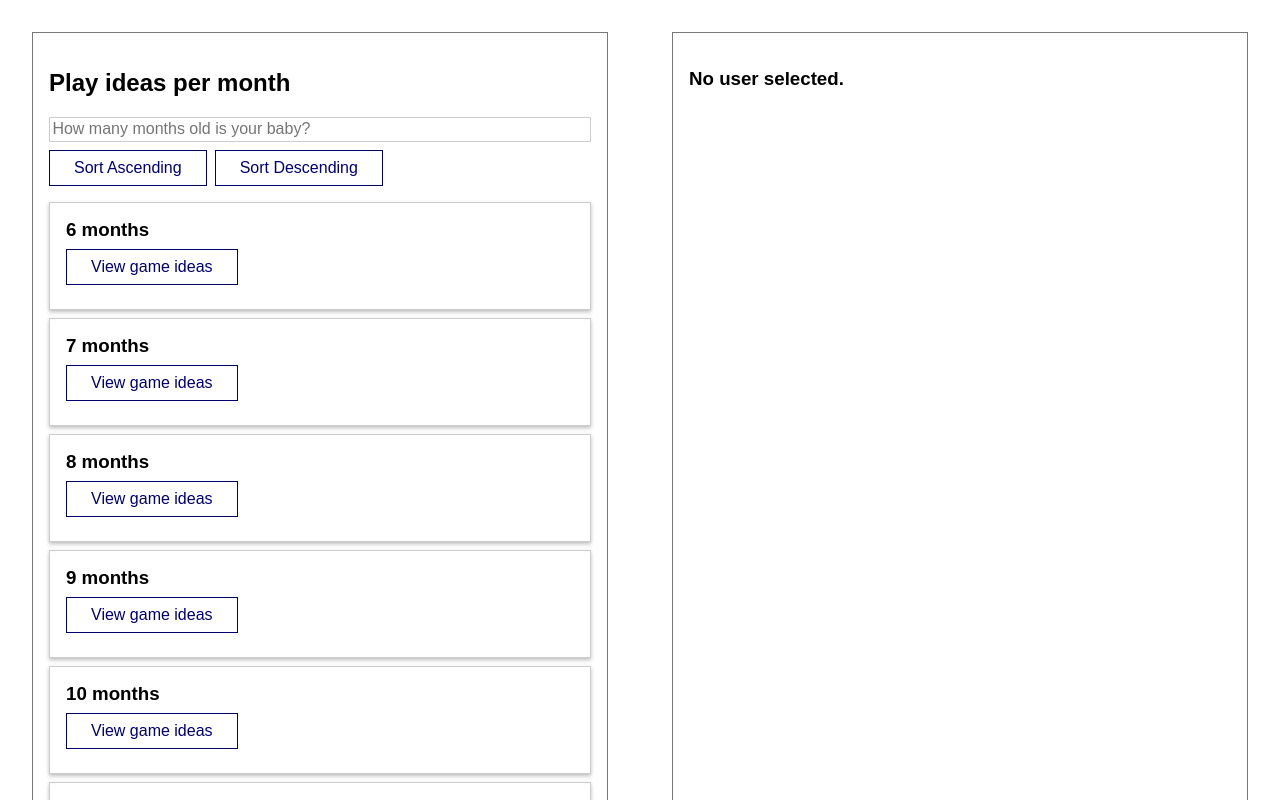
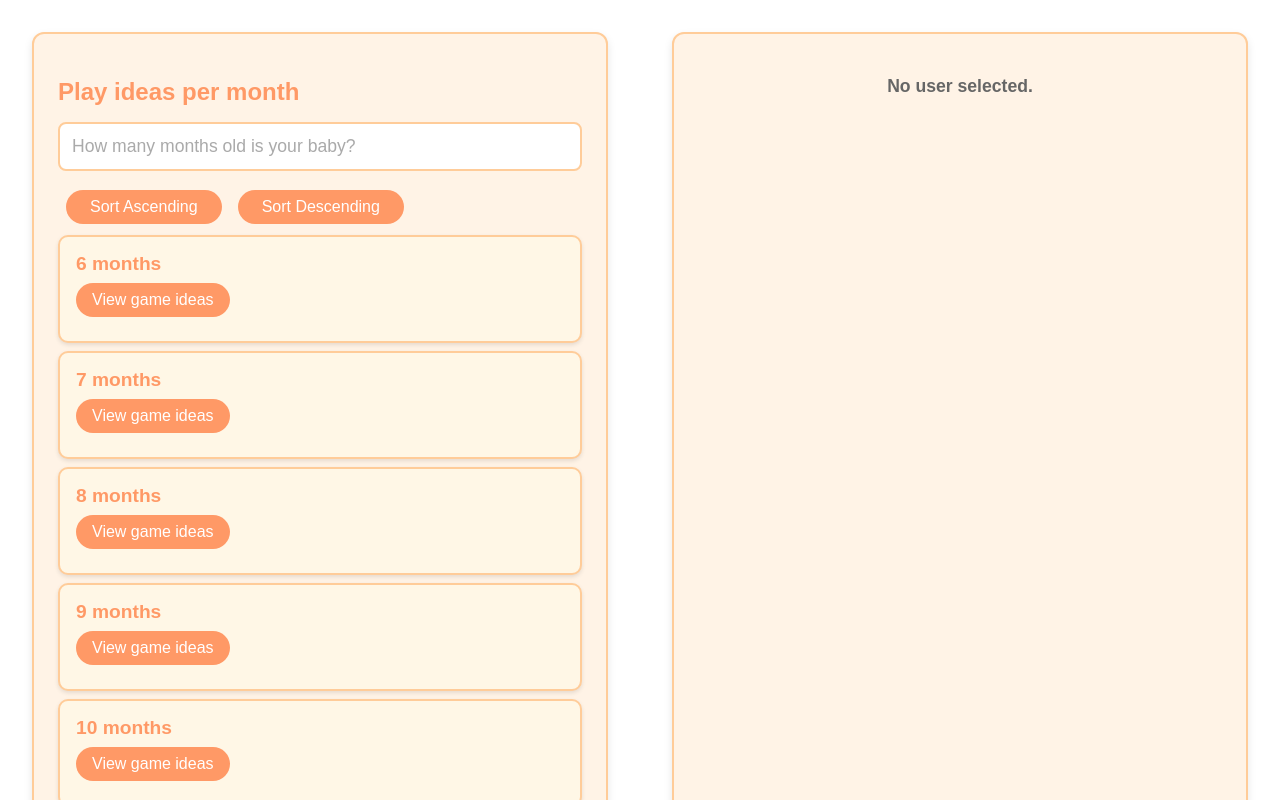
Before and after one commit to Annak506/VueAppLists, a Vue app: page / in a window 1280 px wide. Shown: the top 800 px of the page. Built offline with nearby package versions, Linux system fonts and the light colour scheme.

Commit message:
changed the design entirely

```diff
--- a/src/components/UI/BaseContainer.vue
+++ b/src/components/UI/BaseContainer.vue
@@ -7,8 +7,20 @@
 <style scoped>
 section {
   margin: 2rem;
-  border: 1px solid #797979;
-  padding: 1rem;
+  border: 2px solid #ffcc99; /* Soft peach border */
+  padding: 1.5rem;
+  background-color: #fff3e6; /* Light peach background */
+  border-radius: 12px; /* Rounded corners */
+  box-shadow: 0 4px 8px rgba(0, 0, 0, 0.1); /* Light shadow */
   flex: 1;
 }
+
+section:hover {
+  border-color: #ff9966; /* Darker peach when hovered */
+}
+
+slot {
+  font-size: 1.1rem;
+  color: #333;
+}
 </style>
--- a/src/components/UI/BaseSearch.vue
+++ b/src/components/UI/BaseSearch.vue
@@ -21,13 +21,22 @@ input {
   font: inherit;
   width: 100%;
   display: block;
-  padding: 0.15rem;
-  border: 1px solid #ccc;
+  padding: 0.75rem;
+  border: 2px solid #ffcc99; /* Soft peach border */
+  border-radius: 8px; /* Rounded corners */
+  font-size: 1.1rem;
+  background-color: #fff; /* White background */
+  transition: border-color 0.3s, background-color 0.3s;
+  margin-bottom: 1rem;
 }
 
 input:focus {
   outline: none;
-  border-color: #00006b;
-  background-color: #eeeeff;
+  border-color: #ff9966; /* Darker peach when focused */
+  background-color: #ffe0cc; /* Light peach background when focused */
+}
+
+input::placeholder {
+  color: #aaa; /* Subtle placeholder text */
 }
 </style>
--- a/src/components/projects/ProjectItem.vue
+++ b/src/components/projects/ProjectItem.vue
@@ -12,13 +12,23 @@ export default {
 
 <style scoped>
 li {
-  background-color: #00006b;
+  background-color: #9caf88; /* Sage green background */
   color: white;
-  padding: 0.5rem;
+  padding: 1rem;
   margin: 1rem 0;
+  border-radius: 8px;
+  box-shadow: 0 2px 4px rgba(0, 0, 0, 0.1);
+  transition: background-color 0.3s, transform 0.3s;
+}
+
+li:hover {
+  background-color: #7a8f6d; /* Slightly darker sage green on hover */
+  transform: translateY(-2px);
 }
 
 li h3 {
   margin: 0;
+  font-size: 1.2rem;
+  font-weight: bold;
 }
 </style>
--- a/src/components/projects/ProjectsList.vue
+++ b/src/components/projects/ProjectsList.vue
@@ -1,11 +1,12 @@
 <template>
   <base-container v-if="user">
-    <h2>{{ user.fullName }}: Projects</h2>
+    <h2>Playtime for a {{ user.fullName }} old</h2>
     <ul v-if="hasProjects">
-      <project-item v-for="prj in user.projects" :key="prj.id" :title="prj.title"></project-item>
+      <project-item v-for="prj in user.projects" :key="prj.id" :title="prj.title" />
     </ul>
     <h3 v-else>No projects found.</h3>
   </base-container>
+
   <base-container v-else>
     <h3>No user selected.</h3>
   </base-container>
@@ -22,7 +23,7 @@ export default {
   props: ['user'],
   setup(props) {
     const hasProjects = computed(() => {
-      return props.user.projects && props.user.projects.length > 0;
+      return props.user && props.user.projects && props.user.projects.length > 0;
     });
 
     return {
@@ -33,9 +34,34 @@ export default {
 </script>
 
 <style scoped>
+base-container {
+  background-color: #e3e9d4; /* Light sage green background */
+  border: 2px solid #a7b89b; /* Medium sage green border */
+  padding: 1.5rem;
+  border-radius: 12px;
+  box-shadow: 0 4px 8px rgba(0, 0, 0, 0.1);
+  margin-bottom: 1.5rem;
+}
+
+h2 {
+  color: #8fa78f; /* Soft sage green for headings */
+  font-size: 1.5rem;
+  margin-bottom: 1rem;
+}
+
+h3 {
+  color: #666;
+  font-size: 1.1rem;
+  text-align: center;
+}
+
 ul {
   list-style: none;
   margin: 0;
   padding: 0;
 }
+
+ul li {
+  margin: 0.5rem 0;
+}
 </style>
--- a/src/components/users/UserItem.vue
+++ b/src/components/users/UserItem.vue
@@ -21,11 +21,37 @@ export default {
 li {
   margin: 0.5rem 0;
   padding: 1rem;
-  box-shadow: 0 2px 4px rgba(0, 0, 0, 0.26);
-  border: 1px solid #ccc;
+  background-color: #fff7e6; /* Soft peach background */
+  box-shadow: 0 2px 4px rgba(0, 0, 0, 0.1);
+  border: 2px solid #ffcc99; /* Light peach border */
+  border-radius: 10px;
+  transition: transform 0.2s ease-in-out, box-shadow 0.2s ease-in-out;
+}
+
+li:hover {
+  transform: translateY(-5px);
+  box-shadow: 0 4px 8px rgba(0, 0, 0, 0.15);
 }
 
 li h3 {
   margin: 0;
+  color: #ff9966; /* Peach color for heading */
+  font-size: 1.2rem;
+  font-weight: bold;
+}
+
+button {
+  background-color: #ff9966; /* Peach button color */
+  color: white;
+  padding: 0.5rem 1rem;
+  border: none;
+  border-radius: 25px;
+  font-size: 1rem;
+  cursor: pointer;
+  transition: background-color 0.3s;
+}
+
+button:hover {
+  background-color: #ff704d; /* Darker peach on hover */
 }
 </style>
--- a/src/components/users/UserList.vue
+++ b/src/components/users/UserList.vue
@@ -29,7 +29,6 @@ export default {
   props: ['users'],
   emits: ['list-projects'],
   setup(props) {
-    // Search logic
     const enteredSearchTerm = ref('');
     const activeSearchTerm = ref('');
 
@@ -50,7 +49,6 @@ export default {
       return props.users || [];
     });
 
-    // Sorting logic by ID (ascending or descending)
     const sorting = ref(null);
 
     const displayedUsers = computed(() => {
@@ -59,9 +57,9 @@ export default {
       }
       return availableUsers.value.slice().sort((u1, u2) => {
         if (sorting.value === 'asc') {
-          return u1.id.localeCompare(u2.id); // Ascending order by ID
+          return u1.id.localeCompare(u2.id);
         } else if (sorting.value === 'desc') {
-          return u2.id.localeCompare(u1.id); // Descending order by ID
+          return u2.id.localeCompare(u1.id);
         }
         return 0;
       });
@@ -92,4 +90,45 @@ ul {
   margin: 0;
   padding: 0;
 }
+
+button {
+  background-color: #ff9966; /* Peach button color */
+  color: white;
+  padding: 0.5rem 1.5rem;
+  border: none;
+  border-radius: 25px;
+  margin: 0.2rem 0.5rem;
+  font-size: 1rem;
+  cursor: pointer;
+  transition: background-color 0.3s;
+}
+
+button:hover {
+  background-color: #ff704d; /* Darker peach on hover */
+}
+
+.selected {
+  background-color: #ff704d; /* Highlighted button in darker peach */
+}
+
+base-container {
+  background-color: #fff7e6; /* Light peach background */
+  border: 2px solid #ffcc99; /* Light peach border */
+  padding: 1.5rem;
+  border-radius: 12px;
+  box-shadow: 0 4px 8px rgba(0, 0, 0, 0.1);
+  margin-bottom: 1.5rem;
+}
+
+h2 {
+  color: #ff9966; /* Peach color for the title */
+  font-size: 1.5rem;
+  margin-bottom: 1rem;
+}
+
+h3 {
+  color: #666;
+  font-size: 1.1rem;
+  text-align: center;
+}
 </style>
```
